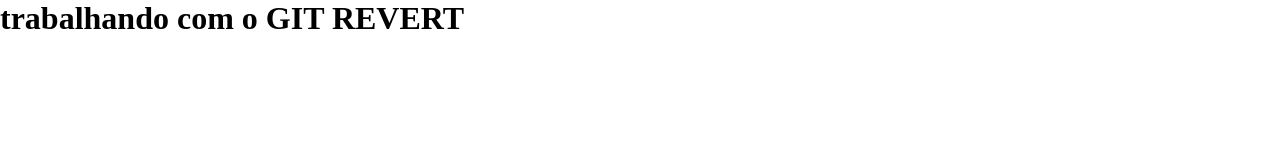
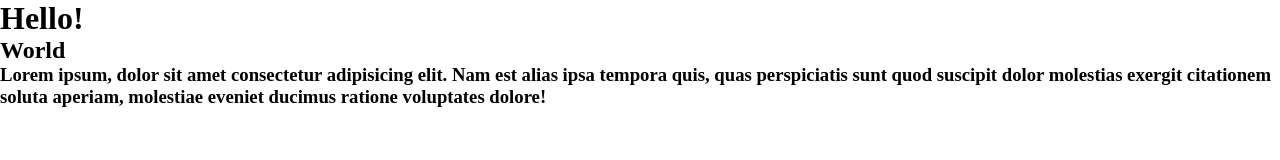
Before and after one commit to MatheusPereirajj/curso-git, a plain HTML site: page index.html in a window 1280 px wide. Drawn offline with Linux system fonts and the light colour scheme.

Commit message:
Revert "15° commit - apagando td para depois reverter com - GIT REVERT"
This reverts commit cc5a23c38ad5e5ced2afb3349f4937cfadd86461.

```diff
--- a/index.html
+++ b/index.html
@@ -8,9 +8,15 @@
 </head>
 <body>
     <h1>
-        trabalhando com o GIT REVERT
+        Hello!
     </h1>
 
+    <h2>
+        World
+    </h2>
 
+    <h3>
+        Lorem ipsum, dolor sit amet consectetur adipisicing elit. Nam est alias ipsa tempora quis, quas perspiciatis sunt quod suscipit dolor molestias exergit citationem soluta aperiam, molestiae eveniet ducimus ratione voluptates dolore!
+    </h3>
 </body>
 </html>
```
